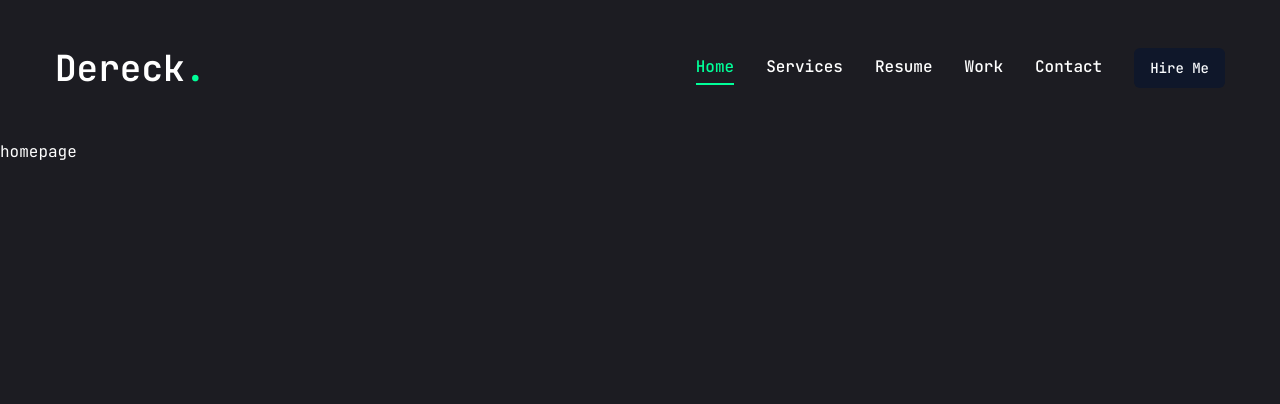
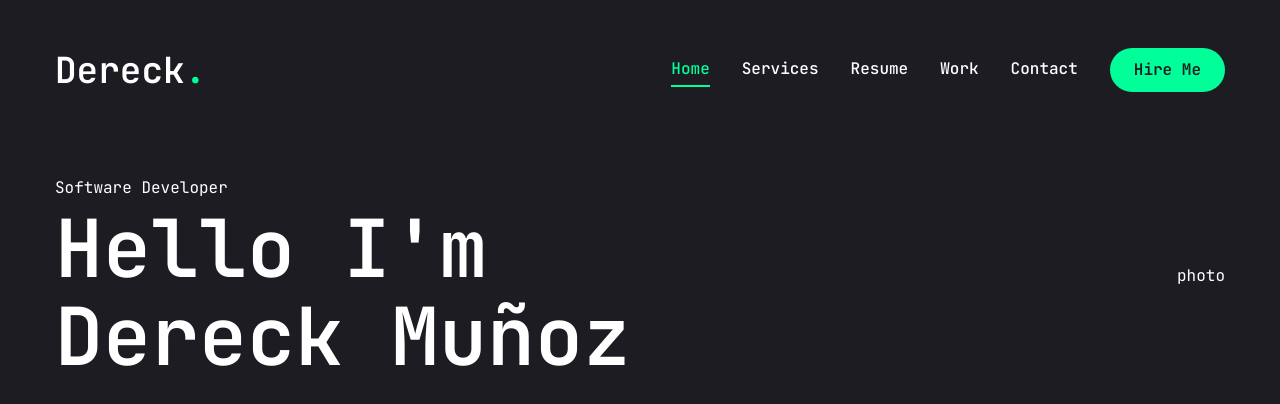
Before and after one commit to DerkDevil/portfolio, a Next.js app: page / in a window 1280 px wide. Shown: the top 404 px of the page. Built offline with nearby package versions, Linux system fonts and the light colour scheme.

Commit message:
add navbar mobile

```diff
--- a/app/globals.css
+++ b/app/globals.css
@@ -6,4 +6,13 @@
   body{
     @apply font-primary bg-primary text-white leading-loose;
   }
+  .h1{
+    @apply text-[48px] xl:text-[80px] leading-[1.1] font-semibold;
+  }
+  .h2{
+    @apply text-[36px] xl:text-[48px] leading-[1.1] font-semibold;
+  }
+  .h3{
+    @apply text-[20px] xl:text-[24px] leading-[1.1] font-semibold;
+  }
 }
--- a/app/layout.js
+++ b/app/layout.js
@@ -3,6 +3,7 @@
 
 // components
 import Header from "../components/Header";
+import PageTransition from "../components/PageTransition";
 
 const JetBrainsMono = JetBrains_Mono({
   subsets: ["latin"],
@@ -20,7 +21,9 @@
     <html lang="en">
       <body className={JetBrainsMono.variable}>
         <Header />
+        <PageTransition>
         {children}
+        </PageTransition>
       </body>
     </html>
   );
--- a/app/page.js
+++ b/app/page.js
@@ -1,3 +1,22 @@
-export default function Home() {
-  return <main>homepage</main>;
+import { Button } from "@/components/ui/button";
+import { FiDownload } from "react-icons/fi";
+
+const Home = () => {
+  return <section className="h-full">
+    <div className="container mx-auto h-full">
+      <div className="flex flex-col xl:flex-row items-center justify-between xl:pt-8 xl:pb-24">
+        <div className="text-center xl:text-left">
+          <span>Software Developer</span>
+          <h1 className="h1">
+            Hello I'm <br /> <span>Dereck Muñoz</span>
+          </h1>
+        </div>
+
+
+        <div>photo</div>
+      </div>
+    </div>
+  </section>
 }
+
+export default Home
--- a/components/Header.jsx
+++ b/components/Header.jsx
@@ -3,6 +3,7 @@
 
 // components
 import Nav from './Nav';
+import MobileNav from './MobileNav';
 
 const Header = () => {
   return (
@@ -28,7 +29,9 @@
 
       {/* Mobile nav */}
 
-      <div className="xl:hidden">mobile nav</div>
+      <div className="xl:hidden">
+        <MobileNav />
+      </div>
 
     </div>
   </header>
--- /dev/null
+++ b/components/MobileNav.jsx
@@ -0,0 +1,62 @@
+"use client";
+
+import { Sheet, SheetContent, SheetTrigger, SheetTitle } from '@/components/ui/sheet';
+import { usePathname } from 'next/navigation';
+import Link from 'next/link';
+import { CiMenuFries } from "react-icons/ci";
+
+const links = [
+    {
+        name: 'home',
+        path: '/'
+    },
+    {
+        name: 'services',
+        path: '/services'
+    },
+    {
+        name: 'resume',
+        path: '/resume'
+    },
+    {
+        name: 'work',
+        path: '/work'
+    },
+    {
+        name: 'contact',
+        path: '/contact'
+    }
+]
+
+const MobileNav = () => {
+    const pathname = usePathname();
+    return (
+        <Sheet>
+            <SheetTrigger className='flex justify-center items-center'>
+                <CiMenuFries className='text-[32px] text-accent' />
+            </SheetTrigger>
+            <SheetContent className="flex flex-col" >
+                <SheetTitle></SheetTitle>
+                <div className='mt-20 mb-28 text-center text-2xl' >
+                    <Link href='/'>
+                        <h1 className='text-4xl font-semibold' >
+                            Dereck<span className='text-accent'>.</span>
+                        </h1>
+                    </Link>
+                </div>
+
+                <nav className='flex flex-col justify-center items-center gap-8' >
+                    {links.map((link, index) => {
+                        return (
+                            <Link key={index} href={link.path} className={`${link.path === pathname && "text-accent border-b-2 border-accent"} text-xl capitalize hover:text-accent transition-all`} >
+                                {link.name}
+                            </Link>
+                        );
+                    })}
+                </nav>
+            </SheetContent>
+        </Sheet>
+    )
+}
+
+export default MobileNav
--- /dev/null
+++ b/components/PageTransition.jsx
@@ -0,0 +1,27 @@
+"use client";
+
+import { AnimatePresence, motion } from 'framer-motion';
+import { usePathname } from 'next/navigation';
+
+const PageTransition = ({ children }) => {
+  const pathname = usePathname();
+  return (
+    <AnimatePresence>
+
+      <div key={pathname}>
+        <motion.div
+          initial={{ opacity: 1 }}
+          animate={{
+            opacity: 0,
+            transition: { delay: 0.01, duration: 1, ease: "easeInOut" }
+          }}
+          className="h-screen w-screen fixed bg-primary top-0 pointer-events-none"
+
+        />
+      </div>
+      {children}
+    </AnimatePresence>
+  )
+}
+
+export default PageTransition
--- a/components/ui/button.jsx
+++ b/components/ui/button.jsx
@@ -5,25 +5,18 @@
 import { cn } from "@/lib/utils"
 
 const buttonVariants = cva(
-  "inline-flex items-center justify-center gap-2 whitespace-nowrap rounded-md text-sm font-medium ring-offset-white transition-colors focus-visible:outline-none focus-visible:ring-2 focus-visible:ring-slate-950 focus-visible:ring-offset-2 disabled:pointer-events-none disabled:opacity-50 [&_svg]:pointer-events-none [&_svg]:size-4 [&_svg]:shrink-0 dark:ring-offset-slate-950 dark:focus-visible:ring-slate-300",
+  "inline-flex items-center justify-center whitespace-nowrap rounded-full text-base font-semibold ring-offset-white transition-colors",
   {
     variants: {
       variant: {
-        default: "bg-slate-900 text-slate-50 hover:bg-slate-900/90 dark:bg-slate-50 dark:text-slate-900 dark:hover:bg-slate-50/90",
-        destructive:
-          "bg-red-500 text-slate-50 hover:bg-red-500/90 dark:bg-red-900 dark:text-slate-50 dark:hover:bg-red-900/90",
-        outline:
-          "border border-slate-200 bg-white hover:bg-slate-100 hover:text-slate-900 dark:border-slate-800 dark:bg-slate-950 dark:hover:bg-slate-800 dark:hover:text-slate-50",
-        secondary:
-          "bg-slate-100 text-slate-900 hover:bg-slate-100/80 dark:bg-slate-800 dark:text-slate-50 dark:hover:bg-slate-800/80",
-        ghost: "hover:bg-slate-100 hover:text-slate-900 dark:hover:bg-slate-800 dark:hover:text-slate-50",
-        link: "text-slate-900 underline-offset-4 hover:underline dark:text-slate-50",
+        default: "bg-accent text-primary hover:bg-accent-hover",
+        primary: "bg-primary text-white",
+        outline: "border border-accent bg-transparent text-accent hover:bg-accent hover:text-primary"
       },
       size: {
-        default: "h-10 px-4 py-2",
-        sm: "h-9 rounded-md px-3",
-        lg: "h-11 rounded-md px-8",
-        icon: "h-10 w-10",
+        default: "h-[44px] px-6",
+        md: "h-[48px] px-6",
+        lg: "h-[56px] px-8 text-sm uppercase tracking-[2px]",
       },
     },
     defaultVariants: {
--- a/components/ui/sheet.jsx
+++ b/components/ui/sheet.jsx
@@ -2,9 +2,9 @@
 import * as React from "react"
 import * as SheetPrimitive from "@radix-ui/react-dialog"
 import { cva } from "class-variance-authority";
-import { X } from "lucide-react"
+import { cn } from "@/lib/utils"
 
-import { cn } from "@/lib/utils"
+import { IoMdClose } from "react-icons/io";
 
 const Sheet = SheetPrimitive.Root
 
@@ -17,7 +17,7 @@
 const SheetOverlay = React.forwardRef(({ className, ...props }, ref) => (
   <SheetPrimitive.Overlay
     className={cn(
-      "fixed inset-0 z-50 bg-black/80  data-[state=open]:animate-in data-[state=closed]:animate-out data-[state=closed]:fade-out-0 data-[state=open]:fade-in-0",
+      "fixed inset-0 z-50 bg-black/80 transition-opacity duration-300 data-[state=open]:animate-fadeIn data-[state=closed]:animate-fadeOut",
       className
     )}
     {...props}
@@ -26,7 +26,7 @@
 SheetOverlay.displayName = SheetPrimitive.Overlay.displayName
 
 const sheetVariants = cva(
-  "fixed z-50 gap-4 bg-white p-6 shadow-lg transition ease-in-out data-[state=open]:animate-in data-[state=closed]:animate-out data-[state=closed]:duration-300 data-[state=open]:duration-500 dark:bg-slate-950",
+  "fixed z-50 gap-4 bg-primary p-6 shadow-lg transition-transform ease-in-out data-[state=open]:animate-slideInFromRight data-[state=closed]:animate-slideOutToRight dark:bg-slate-950",
   {
     variants: {
       side: {
@@ -35,7 +35,7 @@
           "inset-x-0 bottom-0 border-t data-[state=closed]:slide-out-to-bottom data-[state=open]:slide-in-from-bottom",
         left: "inset-y-0 left-0 h-full w-3/4 border-r data-[state=closed]:slide-out-to-left data-[state=open]:slide-in-from-left sm:max-w-sm",
         right:
-          "inset-y-0 right-0 h-full w-3/4  border-l data-[state=closed]:slide-out-to-right data-[state=open]:slide-in-from-right sm:max-w-sm",
+          "inset-y-0 right-0 h-full w-3/4 data-[state=closed]:animate-slideOutToRight data-[state=open]:animate-slideInFromRight sm:max-w-sm",
       },
     },
     defaultVariants: {
@@ -50,8 +50,8 @@
     <SheetPrimitive.Content ref={ref} className={cn(sheetVariants({ side }), className)} {...props}>
       {children}
       <SheetPrimitive.Close
-        className="absolute right-4 top-4 rounded-sm opacity-70 ring-offset-white transition-opacity hover:opacity-100 focus:outline-none focus:ring-2 focus:ring-slate-950 focus:ring-offset-2 disabled:pointer-events-none data-[state=open]:bg-slate-100 dark:ring-offset-slate-950 dark:focus:ring-slate-300 dark:data-[state=open]:bg-slate-800">
-        <X className="h-4 w-4" />
+        className="absolute right-8 top-8 transition-opacity outline-none">
+        <IoMdClose className="text-3xl text-accent" />
         <span className="sr-only">Close</span>
       </SheetPrimitive.Close>
     </SheetPrimitive.Content>
--- a/package.json
+++ b/package.json
@@ -17,10 +17,12 @@
     "@radix-ui/react-tooltip": "^1.1.6",
     "class-variance-authority": "^0.7.1",
     "clsx": "^2.1.1",
+    "framer-motion": "^11.15.0",
     "lucide-react": "^0.469.0",
     "next": "^15.1.2",
     "react": "^19.0.0",
     "react-dom": "^19.0.0",
+    "react-icons": "^5.4.0",
     "tailwind-merge": "^2.5.5",
     "tailwindcss-animate": "^1.0.7"
   },
--- a/tailwind.config.mjs
+++ b/tailwind.config.mjs
@@ -23,6 +23,30 @@
       primary: "var(--font-jetbrains-mono)",
     },
     extend: {
+      keyframes: {
+        slideInFromRight: {
+          '0%': { transform: 'translateX(100%)' },
+          '100%': { transform: 'translateX(0)' },
+        },
+        slideOutToRight: {
+          '0%': { transform: 'translateX(0)' },
+          '100%': { transform: 'translateX(100%)' },
+        },
+        fadeIn: {
+          '0%': { opacity: 0 },
+          '100%': { opacity: 1 },
+        },
+        fadeOut: {
+          '0%': { opacity: 1 },
+          '100%': { opacity: 0 },
+        },
+      },
+      animation: {
+        slideInFromRight: 'slideInFromRight 0.2s ease-out',
+        slideOutToRight: 'slideOutToRight 0.2s ease-in',
+        fadeIn: 'fadeIn 0.2s ease-out',
+        fadeOut: 'fadeOut 0.2s ease-in',
+      },
       colors: {
         primary: '#1c1c22',
         accent: {
```
Also changed, not shown: 1 other file (tests, documents, lock files or other folders).
